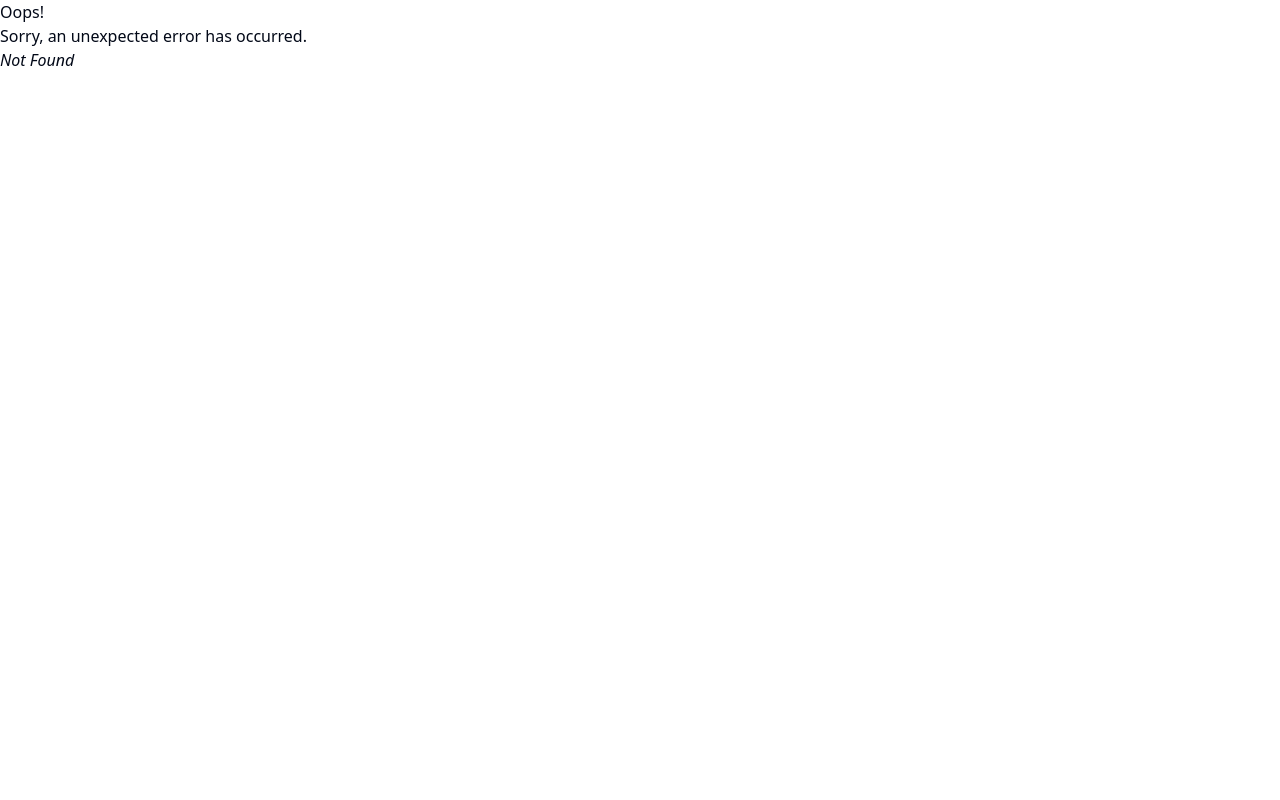
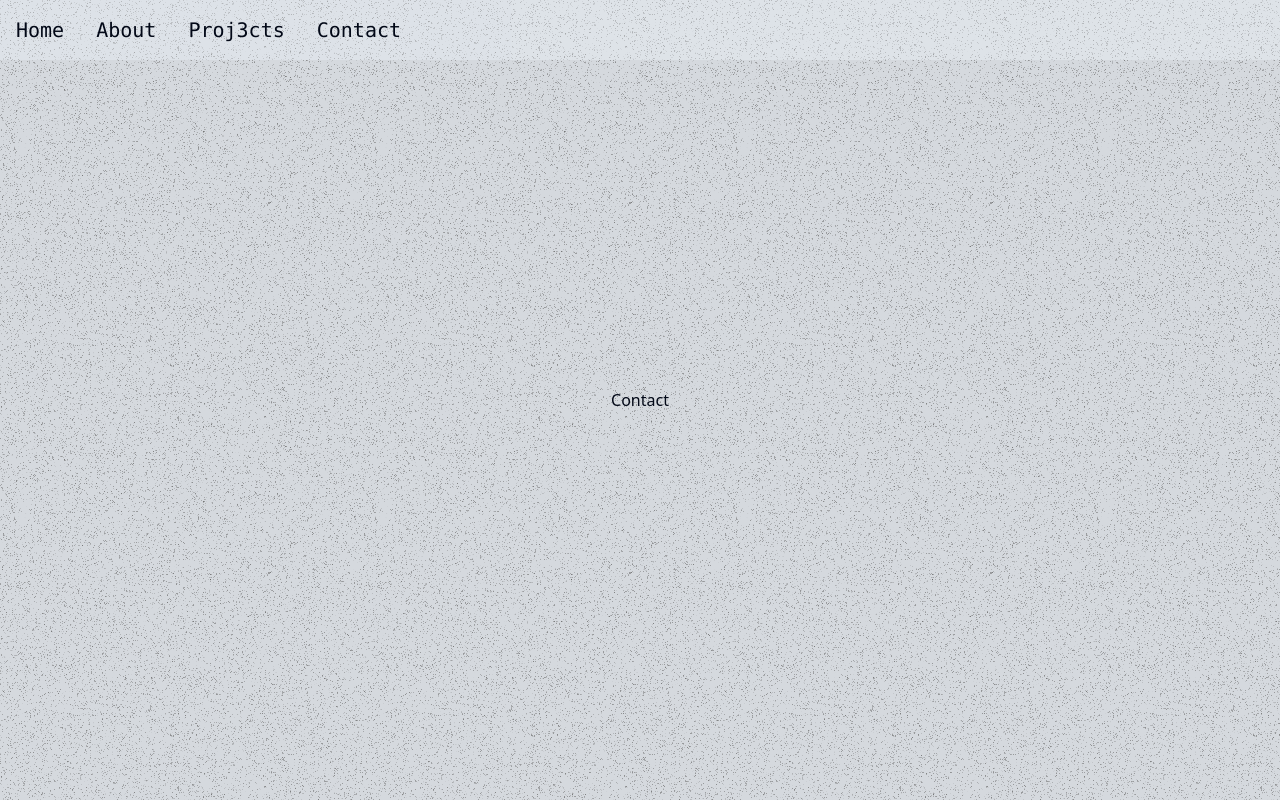
Before and after one commit to alberto-abarzua/portfolio, a React (Vite) app: page /contact in a window 1280 px wide. Before the commit this address had no page. Built offline with nearby package versions, Linux system fonts and the light colour scheme.

Commit message:
feat: add base routes

```diff
--- /dev/null
+++ b/src/components/Nav.jsx
@@ -0,0 +1,10 @@
+
+const Nav = () => {
+    return (
+        <nav className="fixed top-0 w-full bg-sky-50 flex items-center">
+
+        </nav>
+    )
+}
+
+export default Nav
--- /dev/null
+++ b/src/components/nav/Nav.jsx
@@ -0,0 +1,18 @@
+import NavButton from '@/components/nav/NavButton';
+import PropTypes from 'prop-types';
+const Nav = ({ className }) => {
+    return (
+        <nav className={`fixed top-0 flex w-full items-center bg-sky-50 bg-opacity-30 ${className}`}>
+            <NavButton label="Home" path="/" />
+            <NavButton label="About" path="/about/" />
+            <NavButton label="Proj3cts" path="/projects/" />
+            <NavButton label="Contact" path="/contact/" />
+        </nav>
+    );
+};
+
+Nav.propTypes = {
+    className: PropTypes.string,
+};
+
+export default Nav;
--- /dev/null
+++ b/src/components/nav/NavButton.jsx
@@ -0,0 +1,18 @@
+import PropTypes from 'prop-types';
+import { Link } from 'react-router-dom';
+const NavButton = ({ label, path }) => {
+    return (
+        <Link to={path}>
+            <button className="p-4">
+                <h2 className="cursor-pointer font-mono text-xl hover:text-gray-700">{label}</h2>
+            </button>
+        </Link>
+    );
+};
+
+NavButton.propTypes = {
+    label: PropTypes.string.isRequired,
+    path: PropTypes.string.isRequired,
+};
+
+export default NavButton;
--- /dev/null
+++ b/src/routes/about.jsx
@@ -0,0 +1,5 @@
+const About = () => {
+    return <div>About</div>;
+};
+
+export default About;
--- /dev/null
+++ b/src/routes/contact.jsx
@@ -0,0 +1,5 @@
+const Contact = () => {
+    return <div>Contact</div>;
+};
+
+export default Contact;
--- a/src/routes/root.jsx
+++ b/src/routes/root.jsx
@@ -1,14 +1,29 @@
-import SectionLink from "@/components/SectionLink";
+import SectionLink from '@/components/SectionLink';
+import { useOutlet } from 'react-router-dom';
+import Nav from '@/components/nav/Nav';
 
 export default function Root() {
+    let Outlet = useOutlet();
     return (
-        <div className="flex flex-col h-full w-full items-center justify-center bg-gray-400 bg-opacity-90 bg-noise bg-repeat">
-            <h1 className="font-mono text-3xl font-bold ">W3lcome...</h1>
-            <div className="flex">
-                <SectionLink label="About" />
-                <SectionLink label="Projects" path='/projects/' />
-                <SectionLink label="Contact" />
-            </div>
+        <div className="flex h-full w-full flex-col items-center justify-center bg-gray-300 bg-noise bg-repeat bg-opacity-90">
+            <Nav
+                className={`transform transition-all duration-300 ${
+                    !Outlet ? '-translate-y-full' : ''
+                }`}
+            ></Nav>
+            {Outlet ? (
+                Outlet
+            ) : (
+                <div className="flex flex-col items-center justify-center text-black">
+                    <h1 className="font-mono text-5xl font-bold ">W3lcome</h1>
+                    <p className='text-md font-mono'>By: Alberto Abarzua</p>
+                    <div className="flex mt-20">
+                        <SectionLink label="About" path="about" />
+                        <SectionLink label="Proj3cts" path="/projects/" />
+                        <SectionLink label="Contact" path="/contact/" />
+                    </div>
+                </div>
+            )}
         </div>
     );
 }
```
Also changed, not shown: src/main.jsx (+16 -4 lines), public/images/tailwind/noise.png.
